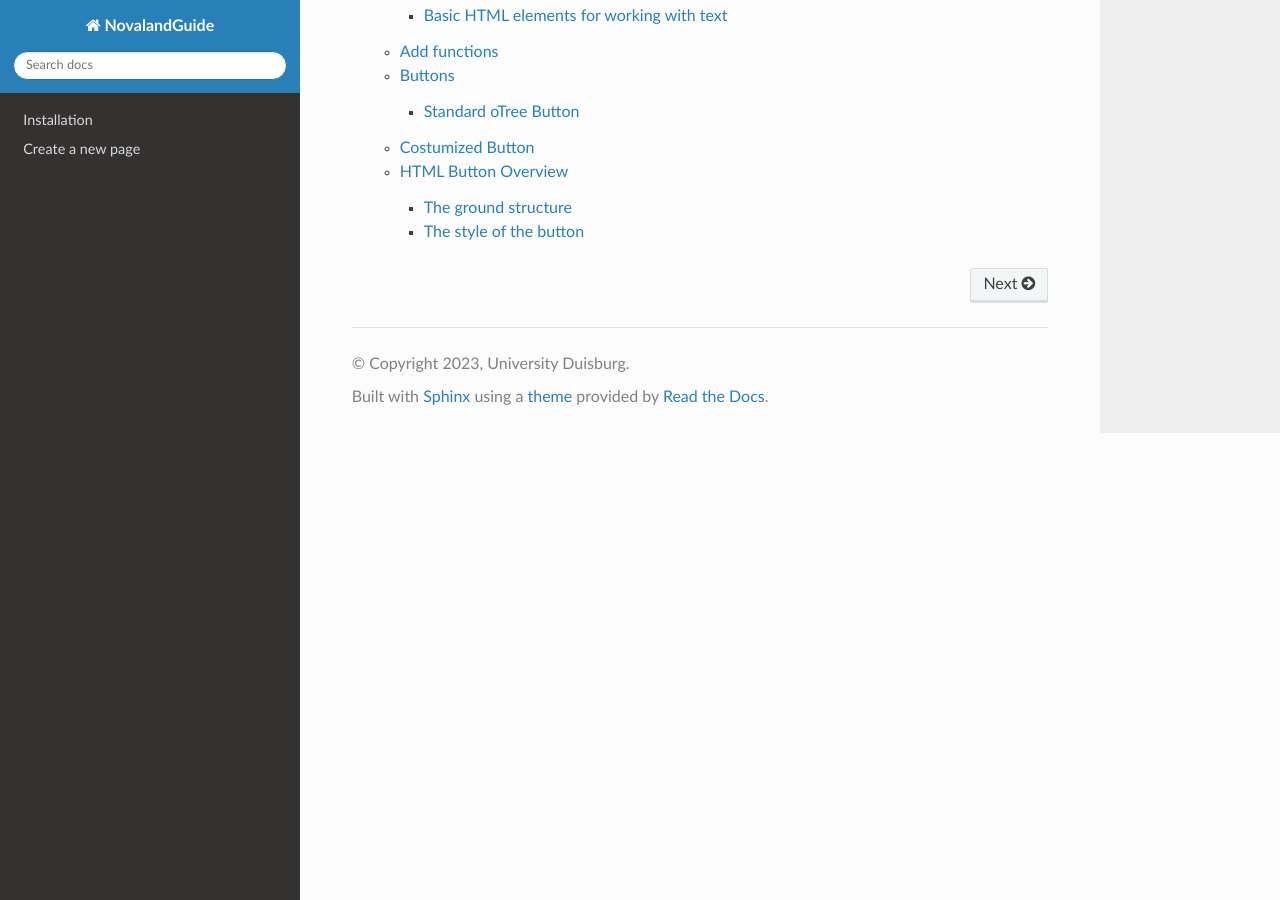
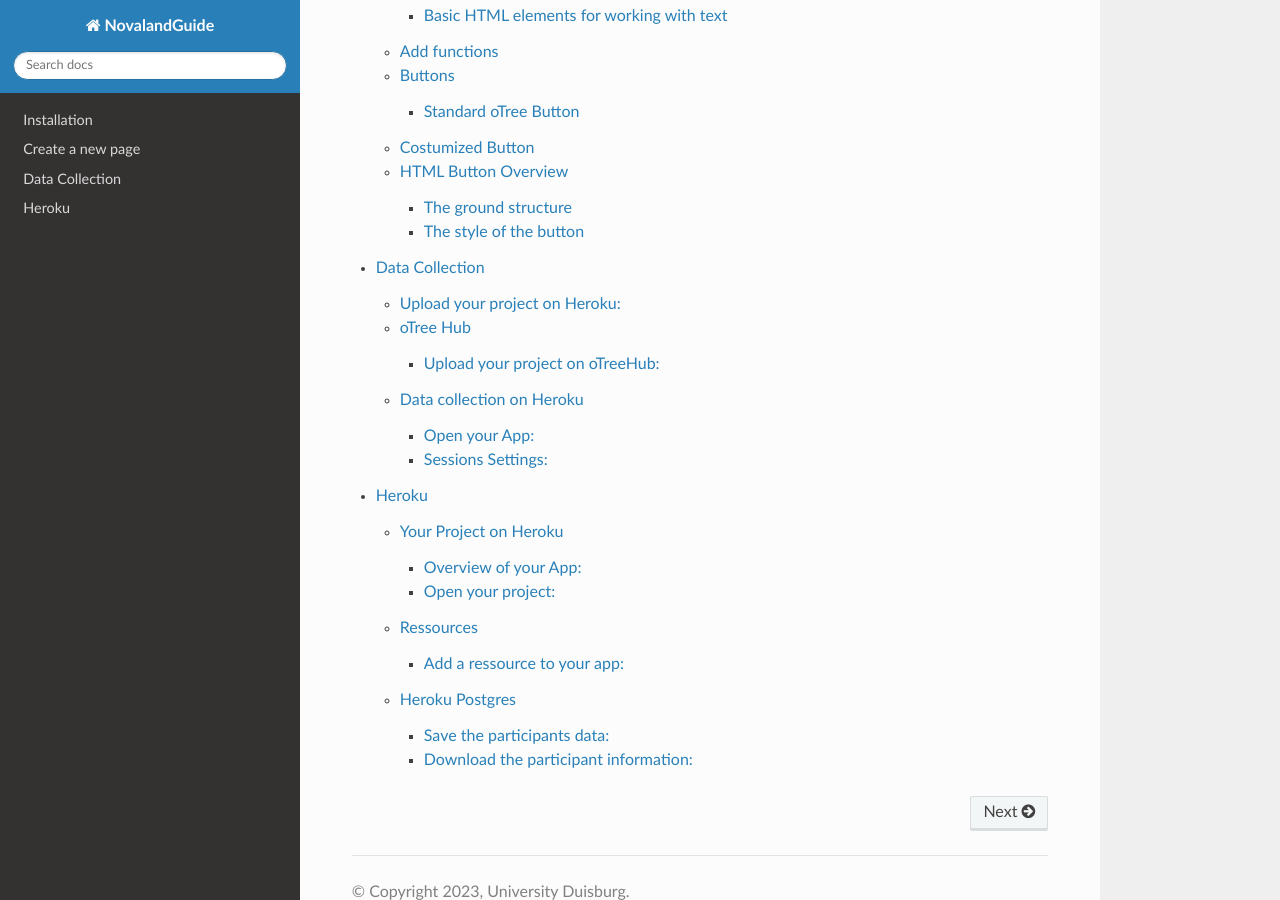
Before and after one commit to EmpPowiUDE/NovalandGuide, a Sphinx documentation site: the page built from docs/source/index.rst, in a window 1280 px wide and 900 px high, scrolled down 752 px. Built offline with Sphinx 7.4.7 and the Read the Docs theme 2.0.0, drawn with Linux system fonts in a browser that asks for light colours; some of the changed lines change nothing that is shown.

Commit message:
Add and change the 'DataCollection' & 'Heroku' site

```diff
--- /dev/null
+++ b/docs/source/DataCollection.rst
@@ -0,0 +1,62 @@
+======================
+Data Collection
+======================
+Novaland enables the collection of diverse participant behavior data through an online process.
+Just follow a few steps to gather the information.
+
+Upload your project on Heroku:
+================================
+The goal is to deliver the new version of Novaland on the existing server.
+The Project is already available on the Heroku Server.
+
+oTree Hub
+==================================
+There are several ways to upload the project to Heroku. The easiest way is to use "oTreeHub".
+oTreehub is a project management tool aimed at simplifying and speeding up the development process of oTree-based studies.
+
+If you don't have a Heroku account or your account is not connected to otreeHub.
+Then this must be done before you can upload your project to Heroku using oTreehub.
+
+Upload your project on oTreeHub:
+________________________________
+
+    1. Open your project in PyCharm.
+    2. Go to the Terminal windows and write:
+
+    .. code-block:: console
+
+        otree zip
+
+    3. PyCharm generates an oTree.zip file for you, located at the project's location.
+
+    4. Open your browser and go to this page:
+
+    .. code-block:: console
+
+        www.otreehub.com
+
+    5. Login or create an account on oTreehub.
+
+    6. Click on "Heroku" in the menu.
+    7. Select your project and press the 'Deploy' Button.
+    8. Upload your oTree.zip file on the 'Upload code to Heroku' section.
+    The Project is now Online in your Heroku account.
+
+Data collection on Heroku
+=========================
+Open your App:
+_______________________
+To get an overview of the functions of Heroku, you can open the chapter 'Heroku'.
+
+    1. Open your browser and go to:
+
+    .. code-block:: console
+
+        www.heroku.com
+
+    2. Create an account or login to your account.
+    3. The first site that you can see is a overview about your projects.
+    4. Select your Novaland Project.
+
+Sessions Settings:
+________________________
--- /dev/null
+++ b/docs/source/Heroku.rst
@@ -0,0 +1,77 @@
+======================
+Heroku
+======================
+Heroku is a Platform-as-a-Service (PaaS) solution that allows developers to host, manage, and scale applications in the cloud.
+Heroku supports a variety of programming languages and provides an easy, fast, and reliable way to deploy applications without having to worry about infrastructure.
+
+Open Heroku:
+
+    1. Open your browser and go to:
+
+    .. code-block:: console
+
+        www.heroku.com
+
+    2. Create an account or login to your account.
+    3. The first site that you can see is a overview about your projects.
+    4. Select your Novaland Project.
+
+Your Project on Heroku
+======================
+
+Overview of your App:
+______________________
+The overview of a Heroku app shows the following information:
+
+    - App name and its unique URL
+    - Application status (running or crashed)
+    - Dynos (number of web or worker processes running)
+    - Add-ons (list of any installed add-ons)
+    - Collaborators (list of people who have access to the app)
+    - Last release (when the app was last updated and the status of the update)
+    - Metrics (resource usage of the app, including memory, CPU, and bandwidth usage)
+
+Open your project:
+________________________
+Just click on the 'Open app' Button at the top right of the screen.
+
+Ressources
+======================
+
+In the context of Heroku, resources refer to the various add-ons and services that you can use to extend the functionality of your application. Some of the common resources on Heroku include:
+
+    1. Databases: Heroku provides several options for managed databases, including PostgreSQL, MySQL, and MongoDB.
+    2. Analytics: You can use resources such as Heroku Metrics, Logs, and Monitoring to track the performance of your application and identify any issues.
+    3. Email: You can use resources like SendGrid, Mandrill, and Mailgun to manage your email delivery needs.
+    4. Storage: Heroku provides resources for file storage, including Amazon S3, Google Cloud Storage, and Dropbox.
+    5. Security: You can use resources such as Okta, Auth0, and AWS Security to enhance the security of your application.
+
+By adding these resources to your Heroku app, you can enhance the functionality and performance of your application, making it easier to manage and scale.
+
+Add a ressource to your app:
+_______________________________
+
+    1. To add an add-on, go to the "Resources" tab in your Heroku app dashboard and search for the add-on you want to use.
+    2. Then, simply click on the add-on to add it to your app.
+
+Heroku Postgres
+===================
+Postgres on Heroku is a managed database service provided by Heroku that enables you to run your PostgreSQL database in the cloud.
+PostgreSQL is an open-source relational database management system, and the Postgres service on Heroku provides a fully managed, scalable, and secure database solution for applications hosted on the Heroku platform.
+
+With Postgres on Heroku, you can easily manage and scale your database, ensuring that your application always has the necessary resources to handle high traffic and large amounts of data.
+Additionally, Heroku provides several tools and services to monitor, backup, and recover your PostgreSQL database, making it a reliable and scalable option for your database needs.
+
+Save the participants data:
+________________________________
+If you have added Heroku Postgres as an add-on to your app, it will serve as the database for storing all the variables and functions associated with your oTree project.
+The naming of these variables is determined within your PyCharm project or another development environment and cannot be altered in the Heroku Postgres database.
+
+Download the participant information:
+__________________________________
+You can download this list of variables and functions as a .CSV file for further analysis directly from the Heroku Dashboard.
+
+    1. Go to the "Resources" tab in your app dashboard
+    2. select the Heroku Postgres database
+    3. click on the "Backups" section
+    4. then, click on the "Download" button to download the latest backup as a .CSV file
--- a/docs/source/index.rst
+++ b/docs/source/index.rst
@@ -14,3 +14,5 @@ Contents
 .. toctree::
    installation
    CreateANewPage
+   DataCollection
+   Heroku
```
Also changed, not shown: docs/source/installation.rst (+13 -13 lines).
